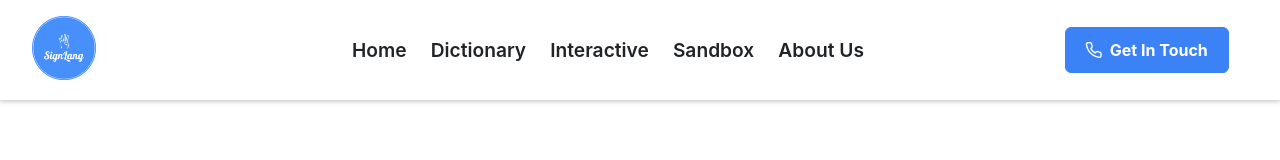
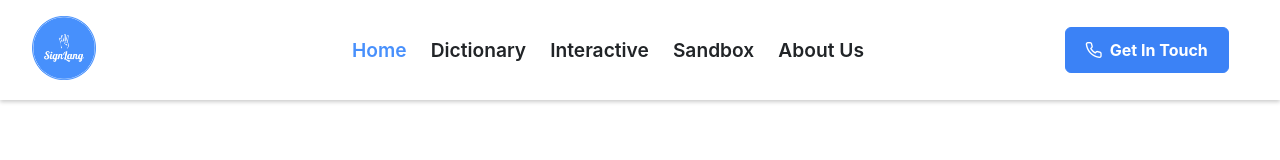
Before and after one commit to Codinglone/signs-app, a React (Vite) app: page / in a window 1280 px wide. Shown: the top 160 px of the page. Built offline with nearby package versions, Linux system fonts and the light colour scheme.

Commit message:
Added active state on nav links

```diff
--- a/src/components/Navbar.jsx
+++ b/src/components/Navbar.jsx
@@ -1,22 +1,76 @@
+import { useState } from "react";
 import logoBlue from "../assets/logos/logo-blue.png";
 import styled from "styled-components";
 import { Link } from "react-router-dom";
 import { Button } from "primereact/button";
-import 'primeicons/primeicons.css';
+import "primeicons/primeicons.css";
 const Navbar = () => {
+  const [active, setActive] = useState("home");
   return (
     <Nav>
       <div className="brand">
         <img src={logoBlue} alt="logo" />
       </div>
       <div className="menus">
-        <Link to="#" className="link">Home</Link>
-        <Link to="#" className="link">Dictionary</Link>
-        <Link to="#" className="link">Interactive</Link>
-        <Link to="#" className="link">Sandbox</Link>
-        <Link to="#" className="link">About Us</Link>
+        <Link
+          to="#"
+          className="link"
+          style={
+            active === "home" ? { color: "#4890fc" } : { color: "#212427" }
+          }
+          onClick={() => setActive("home")}
+        >
+          Home
+        </Link>
+        <Link
+          to="#"
+          className="link"
+          style={
+            active === "dictionary"
+              ? { color: "#4890fc" }
+              : { color: "#212427" }
+          }
+          onClick={() => setActive("dictionary")}
+        >
+          Dictionary
+        </Link>
+        <Link
+          to="#"
+          className="link"
+          style={
+            active === "interactive"
+              ? { color: "#4890fc" }
+              : { color: "#212427" }
+          }
+          onClick={() => setActive("interactive")}
+        >
+          Interactive
+        </Link>
+        <Link
+          to="#"
+          className="link"
+          style={
+            active === "sandbox" ? { color: "#4890fc" } : { color: "#212427" }
+          }
+          onClick={() => setActive("sandbox")}
+        >
+          Sandbox
+        </Link>
+        <Link
+          to="#"
+          className="link"
+          style={
+            active === "about" ? { color: "#4890fc" } : { color: "#212427" }
+          }
+          onClick={() => setActive("about")}
+        >
+          About Us
+        </Link>
       </div>
-      <div id="contact" style={{width: '30%', display: 'flex', justifyContent: 'end'}}>
+      <div
+        id="contact"
+        style={{ width: "30%", display: "flex", justifyContent: "end" }}
+      >
         <Button label="Get In Touch" severity="info" icon="pi pi-phone" />
       </div>
     </Nav>
@@ -42,13 +96,12 @@ const Nav = styled.nav`
       max-width: 20%;
       cursor: pointer;
     }
-
   }
 
   .menus {
     display: flex;
     justify-content: space-between;
-    width: calc(100vw / 2.50);
+    width: calc(100vw / 2.5);
 
     .link {
       text-decoration: none;
@@ -60,7 +113,6 @@ const Nav = styled.nav`
         color: #4890fc;
       }
     }
-
   }
 `;
 
```
Lines whose indentation alone changed are shown as unchanged.
